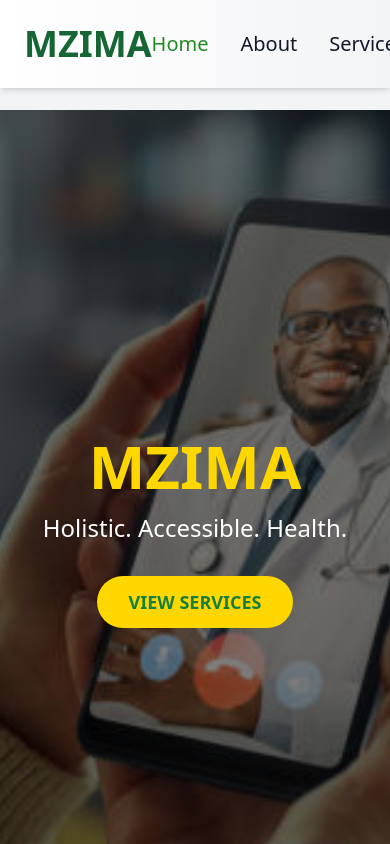
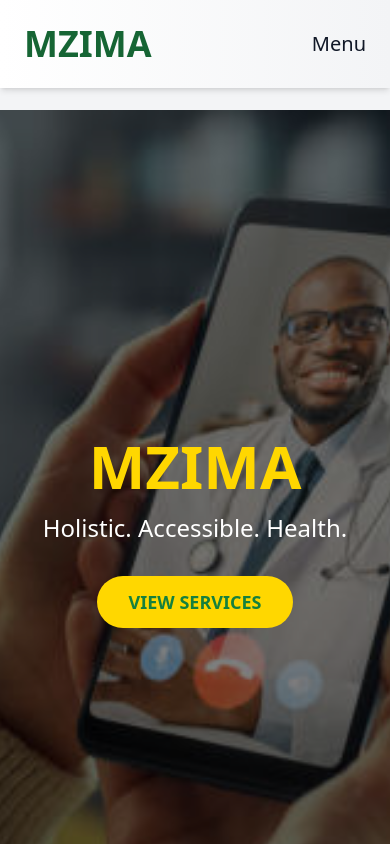
Before and after one commit to OumaArera/migason-power, a React (Create React App) app: page / in a window 390 px wide. Shown: the top 844 px of the page. Built offline with nearby package versions, Linux system fonts and the light colour scheme.

Commit message:
feat: mzima website

```diff
--- a/src/Header.jsx
+++ b/src/Header.jsx
@@ -1,8 +1,13 @@
-import React from 'react';
+import React, { useState } from 'react';
 import { Link, useLocation } from 'react-router-dom';
 
 const Header = () => {
   const location = useLocation();
+  const [isMenuOpen, setIsMenuOpen] = useState(false); // State for toggle menu
+
+  const toggleMenu = () => {
+    setIsMenuOpen(prevState => !prevState); // Toggle menu state
+  };
 
   return (
     <header className="bg-gradient-to-r from-white to-gray-100 text-yellow-500 p-6 fixed top-0 w-full z-50 shadow-md">
@@ -12,15 +17,23 @@ const Header = () => {
           MZIMA
         </Link>
 
+        {/* Toggle Button for Mobile Devices */}
+        <button
+          onClick={toggleMenu}
+          className="md:hidden text-xl text-gray-900"
+        >
+          {isMenuOpen ? 'Close' : 'Menu'}
+        </button>
+
         {/* Navigation Links */}
-        <nav>
-          <ul className="flex space-x-8 text-xl md:text-2xl">
+        <nav className={`md:flex ${isMenuOpen ? 'block' : 'hidden'} absolute md:static top-full left-0 w-full bg-white md:bg-transparent shadow-lg md:shadow-none`}>
+          <ul className="flex flex-col md:flex-row md:space-x-8 text-xl md:text-2xl">
             <li>
               <Link
                 to="/"
                 className={`${
                   location.pathname === '/' ? 'text-[#228B22]' : 'text-gray-900 hover:text-green-700'
-                } transition-colors duration-300 hover:underline`}
+                } transition-colors duration-300 hover:underline p-4`}
               >
                 Home
               </Link>
@@ -30,7 +43,7 @@ const Header = () => {
                 to="/about"
                 className={`${
                   location.pathname === '/about' ? 'text-[#228B22]' : 'text-gray-900 hover:text-green-700'
-                } transition-colors duration-300 hover:underline`}
+                } transition-colors duration-300 hover:underline p-4`}
               >
                 About
               </Link>
@@ -40,7 +53,7 @@ const Header = () => {
                 to="/services"
                 className={`${
                   location.pathname === '/services' ? 'text-[#228B22]' : 'text-gray-900 hover:text-green-700'
-                } transition-colors duration-300 hover:underline`}
+                } transition-colors duration-300 hover:underline p-4`}
               >
                 Services
               </Link>
@@ -50,7 +63,7 @@ const Header = () => {
                 to="/join"
                 className={`${
                   location.pathname === '/join' ? 'text-[#228B22]' : 'text-gray-900 hover:text-green-700'
-                } transition-colors duration-300 hover:underline`}
+                } transition-colors duration-300 hover:underline p-4`}
               >
                 Join
               </Link>
```
